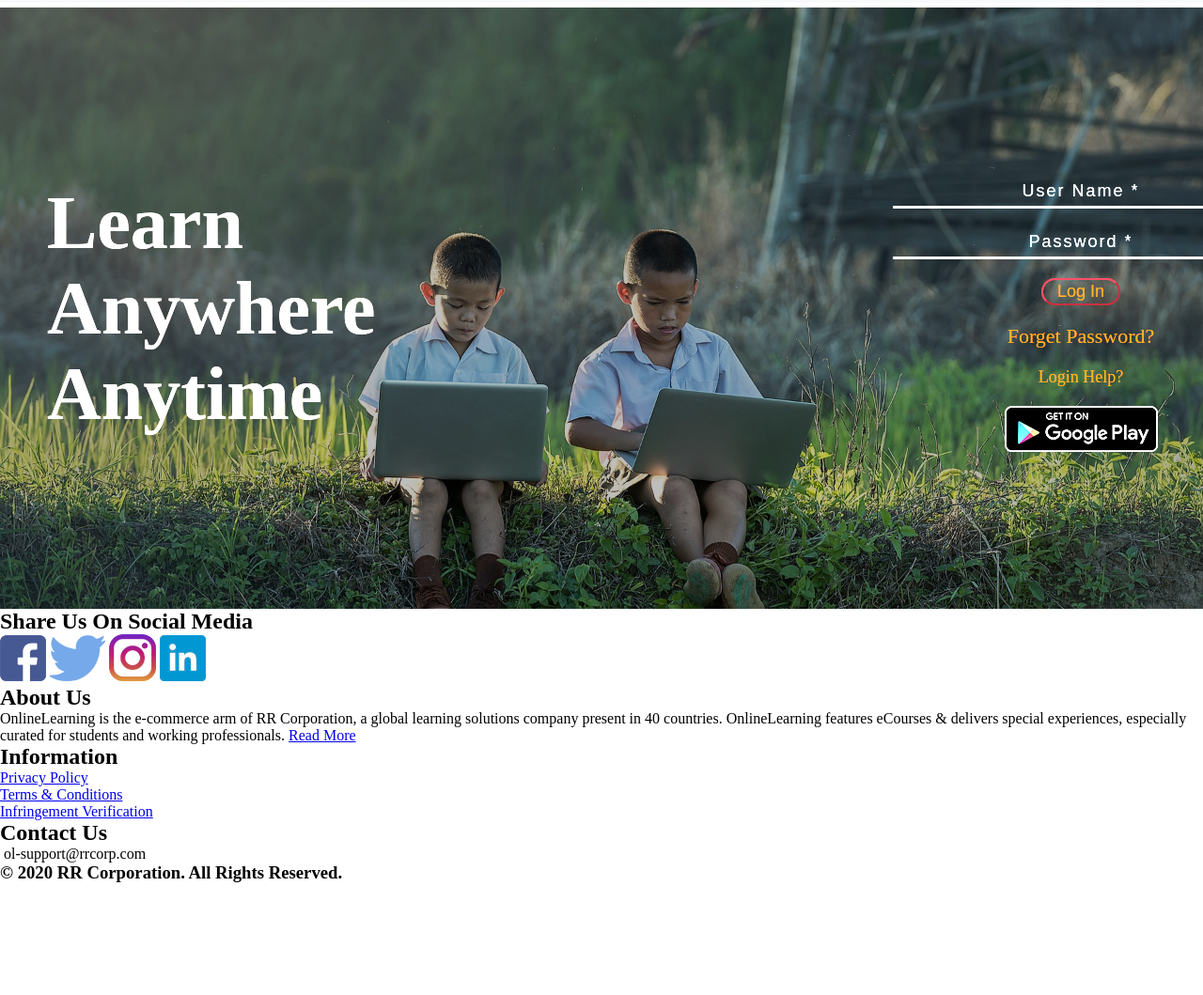
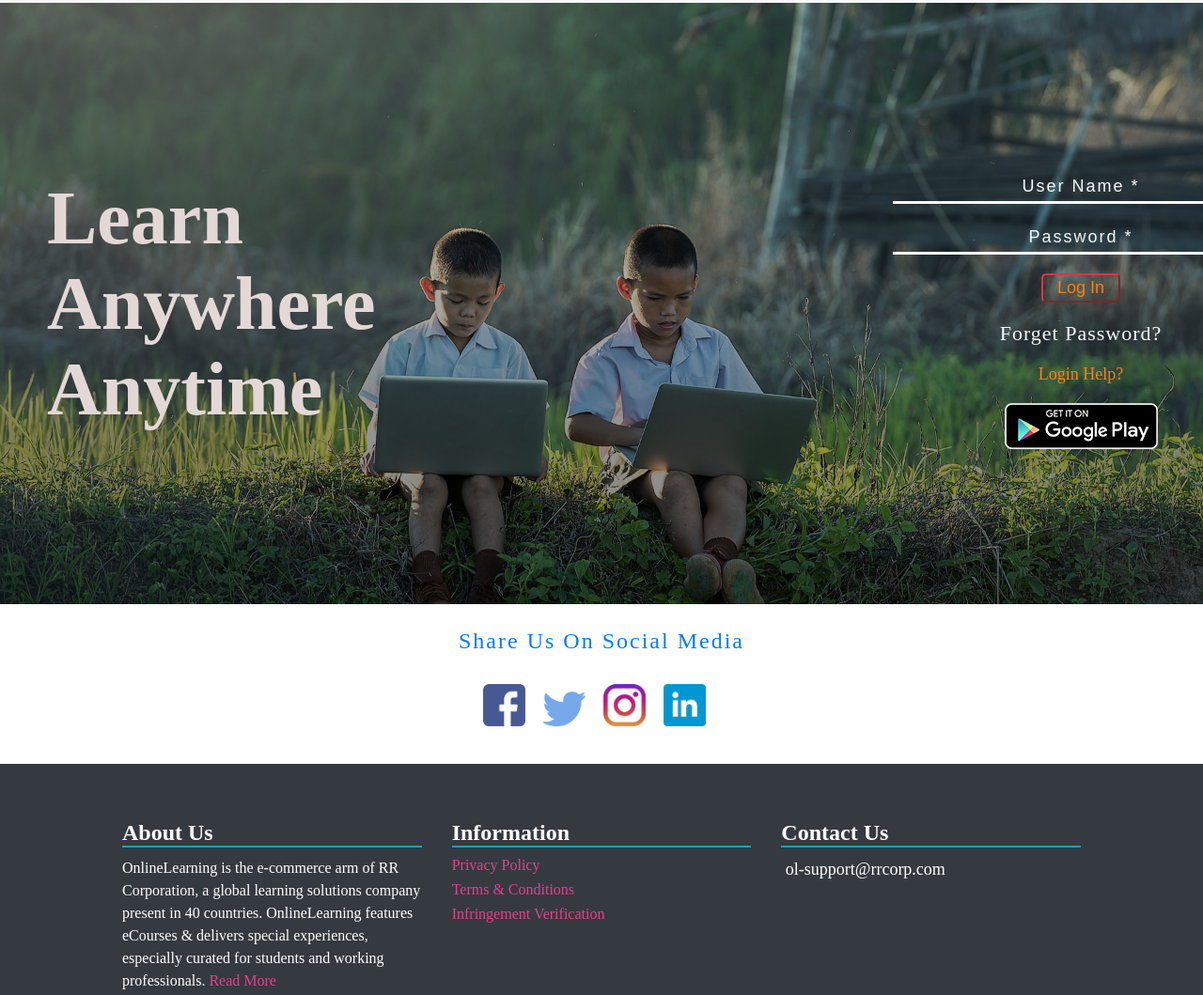
Before and after one commit to RakibRahman/online-learning-website, a plain HTML site: page index.html in a window 1280 px wide. Shown: the part 61-1120 px from the top of the page at 94% size. Before the commit the page ends 1001 px from the top, so only its background shows below. Drawn offline with Linux system fonts and the light colour scheme.

Commit message:
footer styles  added

```diff
--- a/style.css
+++ b/style.css
@@ -6,15 +6,11 @@
   box-sizing: border-box;
 }
 :root {
-  --bg-clr: #6a89cc;
-  --bg2-clr: #0abde3;
   --blue: #007bff;
-  --indigo: #6610f2;
-  --purple: #6f42c1;
   --pink: #e83e8c;
   --red: #dc3545;
   --orange: #fd7e14;
-  --yellow: #ffc107;
+
   --green: #28a745;
   --teal: #20c997;
   --cyan: #17a2b8;
@@ -25,10 +21,12 @@
   --secondary: #6c757d;
   --success: #28a745;
   --info: #17a2b8;
-  --warning: #ffc107;
   --danger: #dc3545;
   --light: #f8f9fa;
   --dark: #343a40;
+}
+body {
+  font-family: "inter" sans-serif;
 }
 nav {
   height: 4em;
@@ -42,15 +40,14 @@ nav img {
 main & container
 ====================*/
 main {
-  background: linear-gradient(rgba(0, 0, 0, 0.5), rgba(0, 0, 0, 0.5)),
+  background: linear-gradient(rgba(0, 0, 0, 0.2), rgba(0, 0, 0, 0.5)),
     url(img/bg.jpg);
   background-repeat: no-repeat;
   background-size: cover;
   background-position: center;
-  filter: brightness(150%);
+  /* filter: brightness(250%); */
 }
 .container {
-  margin-top: 5px;
   padding: 50px;
   height: 640px;
   display: grid;
@@ -74,7 +71,7 @@ main {
   user-select: none;
 }
 .form-wrapper .form {
-  color: whitesmoke;
+  color: var(--light);
   width: 400px;
   height: 300px;
   display: grid;
@@ -87,7 +84,7 @@ main {
   width: 100%;
   background-color: transparent;
   border: 0;
-  border-bottom: solid 3px #ffffff;
+  border-bottom: solid 3px var(--light);
   text-align: center;
   font-size: 18px;
   outline: none;
@@ -120,14 +117,16 @@ main {
   font-weight: 500;
 }
 .form button {
-  padding: 2px 15px;
-  border-radius: 15px;
+  padding: 3px 15px;
+  border-radius: 5px;
   background: transparent;
   border-color: var(--danger);
   transition: 250ms;
 }
 .form .forget {
   font-size: 22px;
+  color: var(--light);
+  letter-spacing: 1px;
 }
 .form l-help {
   margin-bottom: 10px;
@@ -145,3 +144,83 @@ main {
 .form .effect-btn:hover {
   transform: scale(1.03) translateY(-3px);
 }
+/*=======
+ Share
+  ======*/
+.share {
+  margin-bottom: 10px;
+  height: 150px;
+  display: grid;
+  place-items: center;
+  background: var(--white);
+}
+.share h2 {
+  margin-top: 10px;
+  font-weight: 500;
+  color: var(--primary);
+  letter-spacing: 2px;
+}
+.share .s-img > * {
+  cursor: pointer;
+  width: 45px;
+  margin-right: 15px;
+  transition: all 0.5s ease;
+}
+.share .s-img img:hover {
+  transform: rotate(9deg);
+  filter: hue-rotate(90deg);
+}
+/*========
+footer
+=========*/
+footer {
+  padding: 10px;
+  margin-top: 20px;
+  background: var(--dark);
+  color: var(--cyan);
+}
+footer a {
+  text-decoration: none;
+  font-weight: 500;
+  color: var(--pink);
+}
+.f-wrapper .f-content > * {
+  margin-top: 10px;
+  color: var(--white);
+}
+footer .f-title {
+  border-bottom: 2px solid var(--info);
+  color: var(--info);
+}
+footer .f-wrapper {
+  padding: 40px;
+  display: grid;
+  grid-template-columns: repeat(auto-fit, minmax(250px, 1fr));
+  grid-gap: 2rem;
+  margin: 0px 80px;
+}
+
+.f-wrapper .f-content p {
+  margin-top: 10px;
+  line-height: 1.5;
+  font-weight: 400;
+}
+.f-wrapper .f-content ul {
+  list-style: none;
+}
+.f-content ul li {
+  margin-top: 8px;
+  color: var(--light);
+}
+.f-content .support {
+  font-size: 18px;
+}
+.f-wrapper {
+  border-bottom: 3px solid var(--info);
+}
+footer .f-title2 {
+  margin: 20px 0;
+  text-align: center;
+}
+
+/*  */
```
